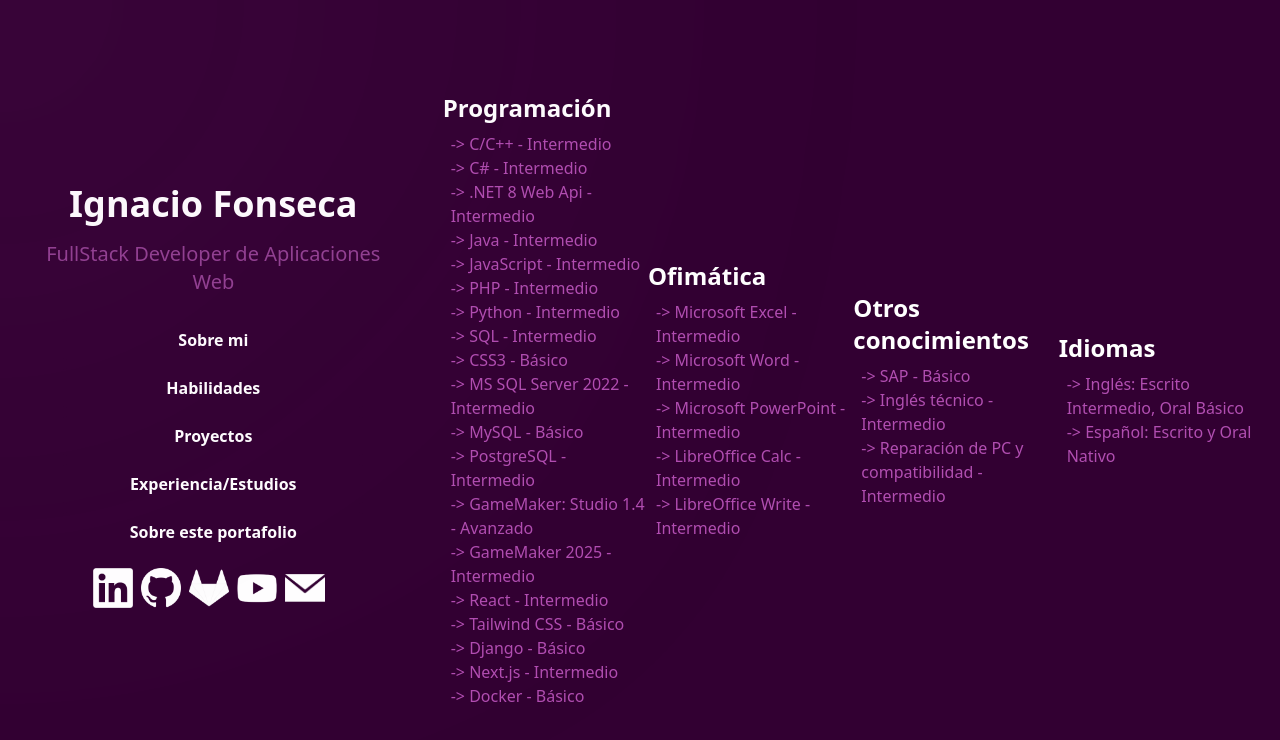
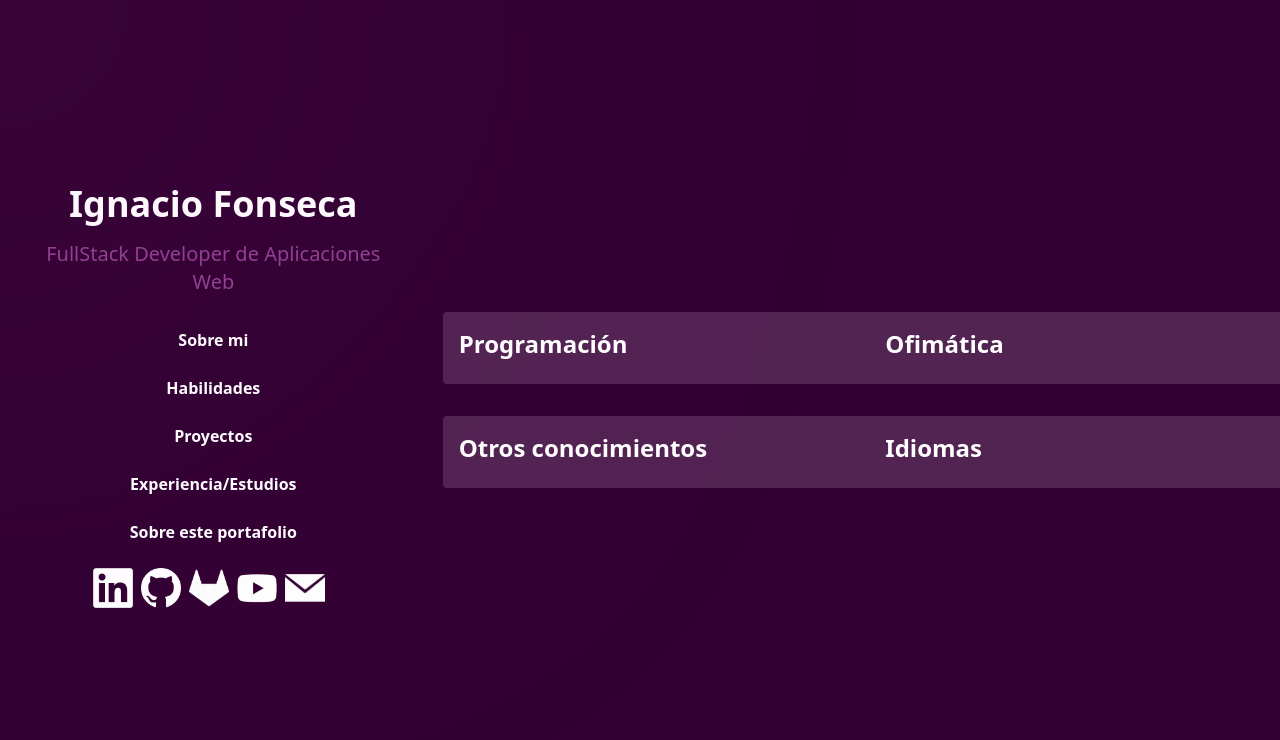
Before and after one commit to nachengue007/portafolio, a React (Vite) app: page / in a window 1280 px wide. Both pictures are taken after a click on the button "Habilidades". Shown: the top 740 px of the page. Built offline with nearby package versions, Linux system fonts and the light colour scheme.

Commit message:
skills nuevo

```diff
--- a/src/components/Projects/Dialog.tsx
+++ b/src/components/Projects/Dialog.tsx
@@ -46,7 +46,7 @@
       className="pb-8"
       onClick={() => setOpen(true)}
     >
-      <div className="max-w-sm rounded-lg transition-colors transition-shadow duration-200 text-white bg-darkpurple-700 shadow-darkpurple-light hover:shadow-lg hover:text-darkpurple-800 hover:bg-darkpurple-400">
+      <div className="max-w-sm rounded-lg transition-colors duration-200 text-white bg-darkpurple-700 hover:text-darkpurple-800 hover:bg-darkpurple-400">
         <div className="px-6 py-4">
           <div className="flex items-center justify-between">
             <span className="font-bold text-xl">{n.nombre}</span>
--- a/src/components/Skills.tsx
+++ b/src/components/Skills.tsx
@@ -1,3 +1,6 @@
+import { AnimatePresence, motion } from "framer-motion";
+import { useState } from "react";
+
 export function Skills() {
   const apartados = [
     {
@@ -50,21 +53,67 @@
       titulo: "Idiomas",
       items: [
         "Inglés: Escrito Intermedio, Oral Básico",
-        "Español: Escrito y Oral Nativo",
       ]
     },
   ];
 
-  return <div className='md:flex p-4 text-white items-center justify-center min-h-screen'>
+  const [hoveredId, setHoveredId] = useState(null);
+
+  const listVariants = {
+    closed: {
+      opacity: 0,
+      height: 0,
+      transition: {
+        duration: 0.3,
+        when: "afterChildren"
+      }
+    },
+    open: {
+      opacity: 1,
+      height: "auto",
+      transition: {
+        duration: 0.3,
+        when: "beforeChildren"
+      }
+    }
+  };
+
+  const listItemVariants = {
+    closed: { opacity: 0, x: -20 },
+    open: { opacity: 1, x: 0 }
+  };
+
+  return <div className='md:flex md:flex-col text-white items-center justify-center min-h-screen'>
+      <div className='grid md:grid-cols-2'>
         {apartados.map((a: any) => (
-      <div className="md:w-1/4" key={a.id}>
+          <div
+            className='p-4 md:w-128'
+            key={a.id}
+            onMouseEnter={() => setHoveredId(a.id)}
+            onMouseLeave={() => setHoveredId(null)}
+          >
+            <div className="p-4 rounded bg-darkpurple-700 overflow-hidden">
               <h1 className="pb-2 font-bold text-2xl text-white">{a.titulo}</h1>
-        <ul className="pl-2 text-darkpurple-400">
+              <AnimatePresence>
+                {hoveredId === a.id && (
+                  <motion.ul
+                    className="pl-6 list-disc text-white"
+                    variants={listVariants}
+                    initial="closed"
+                    animate="open"
+                    exit="closed"
+                  >
                     {a.items.map((p: String) => (
-            <li>{'->'} {p}</li>
+                      <motion.li key={p.toString()} variants={listItemVariants}>
+                        {p}
+                      </motion.li>
                     ))}
-        </ul>
+                  </motion.ul>
+                )}
+              </AnimatePresence>
+            </div>
           </div>
         ))}
       </div>
+    </div>
 }
```
Lines whose indentation alone changed are shown as unchanged.
